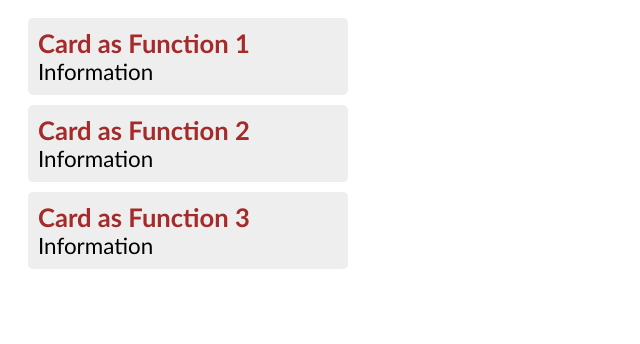
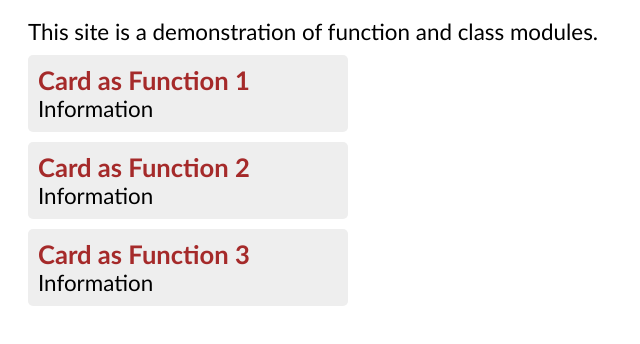
Before and after one commit to edwardtanguay/vanilla-javascript-import-class-examplle, a website with bundled scripts: page index.html in a window 1280 px wide. Shown: the part 70-414 px from the top of the page, without its empty margins (0-640 px from the left). Built offline with nearby package versions, Linux system fonts and the light colour scheme.

Commit message:
make two functions

```diff
--- a/css/main.css
+++ b/css/main.css
@@ -16,3 +16,8 @@ h2 {
 	font-size: 1.6rem;
 	color: brown;
 }
+
+.info {
+	font-size: 1.4rem;
+	margin: 0 0 10px 0;
+}
--- a/js/card_as_function.js
+++ b/js/card_as_function.js
@@ -6,3 +6,7 @@ export const attachCard = (elem, title = 'Info') => {
 </div>
 `;
 }
+
+export const getInfo = () => {
+	return '<div class="info">This site is a demonstration of function and class modules.</div>'
+}
--- a/js/main.js
+++ b/js/main.js
@@ -1,8 +1,8 @@
-import { attachCard } from './card_as_function.js';
-
+import { attachCard, getInfo } from './card_as_function.js';
 
 const contentElement = document.querySelector('.content');
 
+contentElement.innerHTML += getInfo();
 for (let x = 1; x <= 3; x++) {
 	attachCard(contentElement, `Card as Function ${x}`);
 }
```
